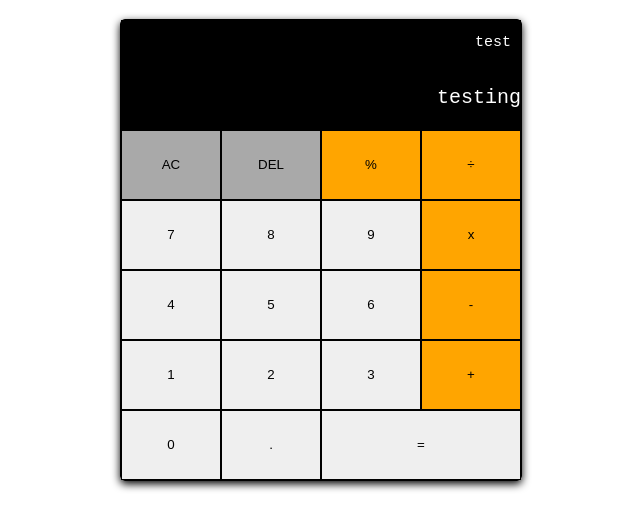
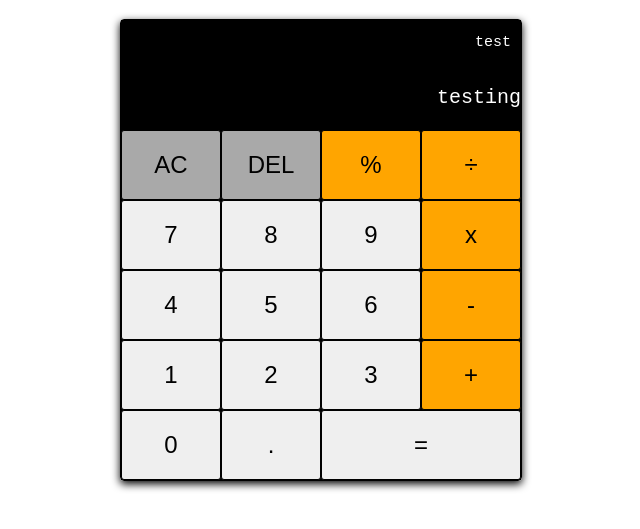
Before and after one commit to sg55kg/calculator, a plain HTML site: page index.html in a window 1280 px wide. Shown: the part 61-590 px from the top of the page, without its empty margins (319-959 px from the left). Drawn offline with Linux system fonts and the light colour scheme.

Commit message:
small tweaks to styling

```diff
--- a/styles.css
+++ b/styles.css
@@ -6,7 +6,7 @@ h1 {
     width: 400px;
     height: auto;
     border:1px solid black;
-    border-radius: 5px;
+    border-radius: 4px;
     margin: auto;
     max-height: 650px;
     max-width: 400px;
@@ -52,7 +52,7 @@ h1 {
 }
 
 #keypad {
-    background: blue;
+    background: black;
     width:100%;
     height:auto;
     display: grid;
@@ -63,6 +63,8 @@ h1 {
 #keypad > button {
     grid-row:span 1;
     border: 1px solid black;
+    border-radius: 3px;
+    font-size: 24px;
 }
 
 #keypad > button:hover {
@@ -79,9 +81,13 @@ h1 {
 }
 
 .operand:hover {
-    background-color: rgb(194, 127, 3) !important;
+    background-color: rgb(223, 147, 7) !important;
 }
 
 .clear {
     background-color: darkgray;
 }
+
+.clear:hover {
+    background-color: rgb(128, 126, 126) !important;
+}
```
